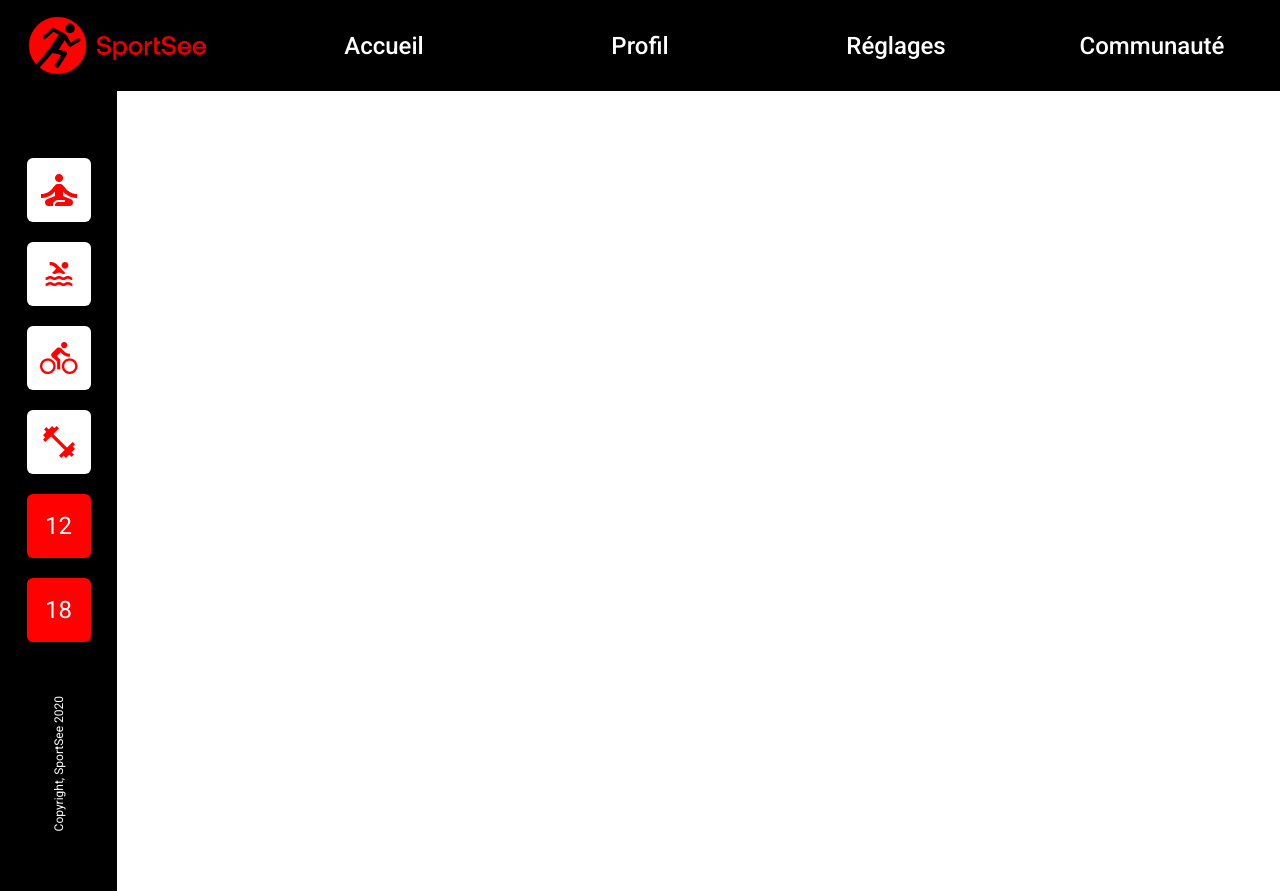
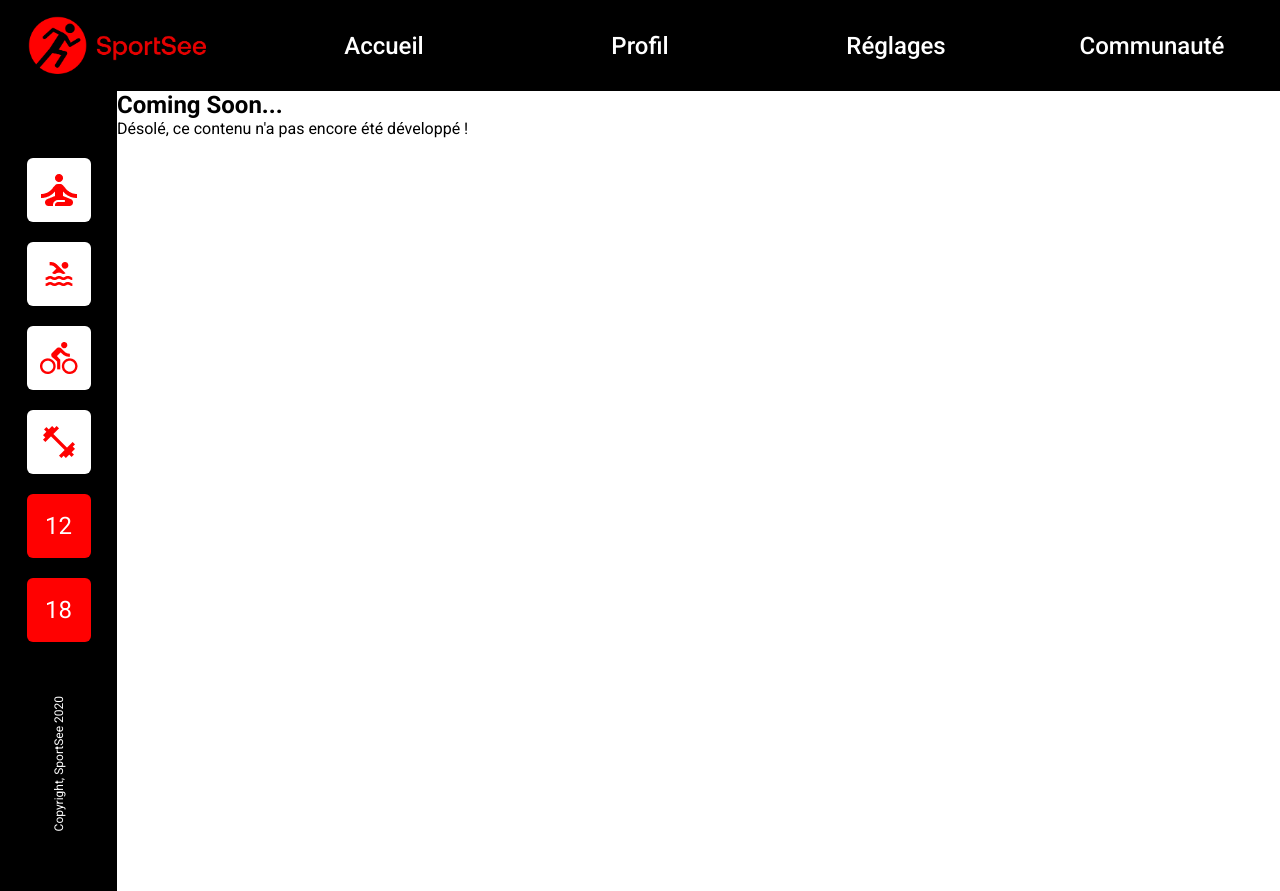
Before and after one commit to RmiMekaa/RemiRoeland_12_25-11-2021, a React (Create React App) app: page /coming-soon in a window 1280 px wide. Built offline with nearby package versions, Linux system fonts and the light colour scheme.

Commit message:
Add coming soon component for unavailable pages

```diff
--- a/src/index.jsx
+++ b/src/index.jsx
@@ -6,6 +6,8 @@ import './style/main.scss';
 import Header from './components/Header/Header';
 import SideMenu from './components/SideMenu/SideMenu';
 import Profile from './pages/Profile/Profile';
+import ComingSoon from './pages/ComingSoon/ComingSoon'
+import HomePage from './pages/HomePage/HomePage';
 
 ReactDOM.render(
   <React.StrictMode>
@@ -13,7 +15,9 @@ ReactDOM.render(
       <Header />
       <SideMenu />
       <Routes>
+        <Route path="/" element={<HomePage />} />
         <Route path="/user/:id" element={<Profile />} />
+        <Route path="/coming-soon" element={<ComingSoon />} />
       </Routes>
     </Router>
   </React.StrictMode>,
--- /dev/null
+++ b/src/pages/ComingSoon/ComingSoon.jsx
@@ -0,0 +1,10 @@
+import React from "react"
+
+export default function ComingSoon() {
+  return (
+    <div className="ComingSoon">
+      <h2>Coming Soon...</h2>
+      <span>Désolé, ce contenu n'a pas encore été développé !</span>
+    </div>
+  )
+}
```
